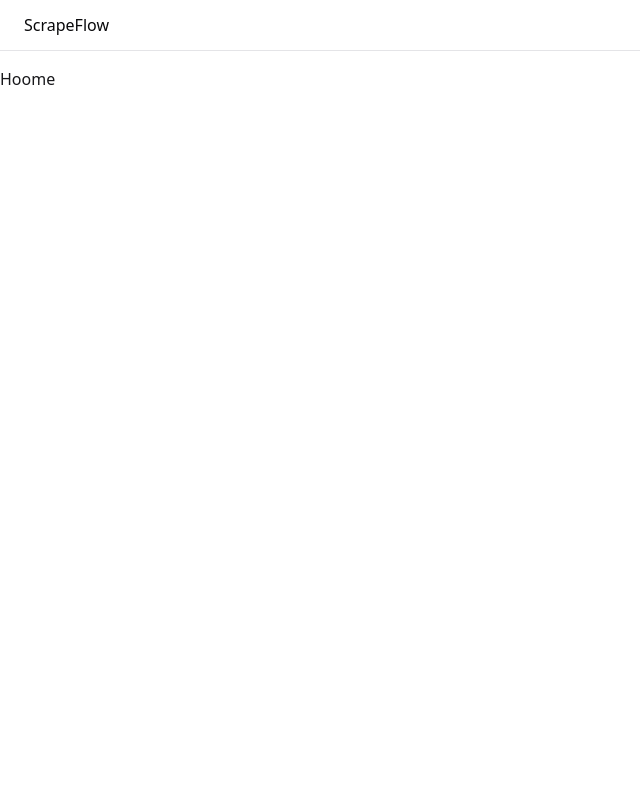
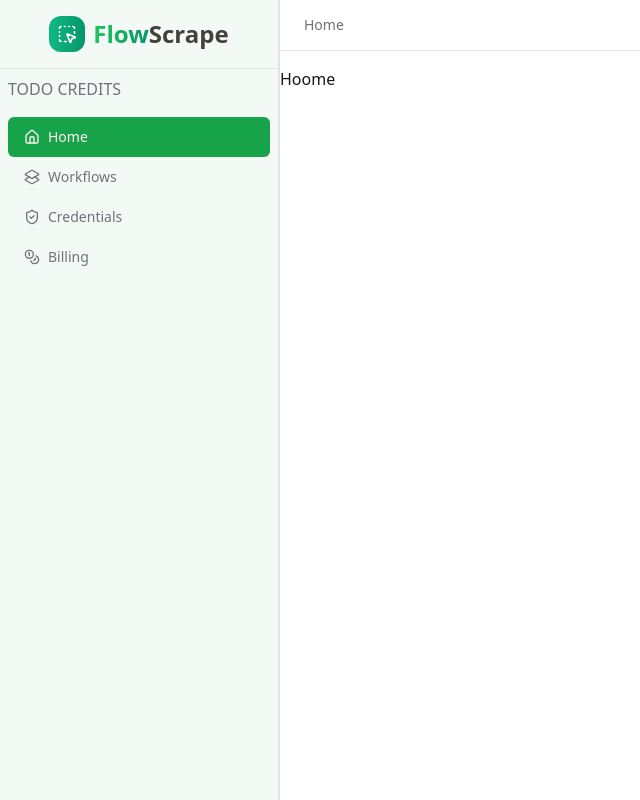
Before and after one commit to TriTran789/scrape-flow-learn-version, a Next.js app: page / in a window 1280 px wide. Shown: the whole page, without its empty margins (0-640 px from the left). Built offline with nearby package versions, Linux system fonts and the light colour scheme.

Commit message:
complete sidebar

```diff
--- a/app/(dashboard)/layout.tsx
+++ b/app/(dashboard)/layout.tsx
@@ -1,13 +1,15 @@
+import BreadcrumbHeader from "@/components/BreadcrumbHeader";
+import DesktopSidebar from "@/components/Sidebar";
 import { Separator } from "@/components/ui/separator";
 import React from "react";
 
 const layout = ({ children }: { children: React.ReactNode }) => {
   return (
     <div className="flex h-screen">
+      <DesktopSidebar />
       <div className="flex flex-col flex-1 min-h-screen">
-
         <header className="flex items-center justify-between px-6 py-4 h-[50px] container">
-          ScrapeFlow
+          <BreadcrumbHeader />
         </header>
         <Separator />
         <div className="overflow-auto">
--- /dev/null
+++ b/components/BreadcrumbHeader.tsx
@@ -0,0 +1,36 @@
+"use client";
+import { usePathname } from "next/navigation";
+import React from "react";
+import {
+  Breadcrumb,
+  BreadcrumbItem,
+  BreadcrumbLink,
+  BreadcrumbList,
+} from "./ui/breadcrumb";
+
+const BreadcrumbHeader = () => {
+  const pathname = usePathname();
+  const paths = pathname === "/" ? [""] : pathname?.split("/");
+  return (
+    <div className="flex items-center flex-start">
+      <Breadcrumb>
+        <BreadcrumbList>
+          {paths.map((path, index) => (
+            <React.Fragment key={index}>
+              <BreadcrumbItem>
+                <BreadcrumbLink
+                  href={`/${path}`}
+                  className="capitalize"
+                >
+                  {path === "" ? "Home" : path}
+                </BreadcrumbLink>
+              </BreadcrumbItem>
+            </React.Fragment>
+          ))}
+        </BreadcrumbList>
+      </Breadcrumb>
+    </div>
+  );
+};
+
+export default BreadcrumbHeader;
--- /dev/null
+++ b/components/Logo.tsx
@@ -0,0 +1,34 @@
+import { cn } from "@/lib/utils";
+import { SquareDashedMousePointer } from "lucide-react";
+import Link from "next/link";
+import React from "react";
+
+const Logo = ({
+  fontSize = "text-2xl",
+  iconSize = 20,
+}: {
+  fontSize?: string;
+  iconSize?: number;
+}) => {
+  return (
+    <Link
+      href={"/"}
+      className={cn(
+        "text-2xl font-extrabold flex items-center gap-2",
+        fontSize
+      )}
+    >
+      <div className="rounded-xl bg-gradient-to-r from-emerald-500 to-emerald-600 p-2">
+        <SquareDashedMousePointer size={iconSize} className="stroke-white" />
+      </div>
+      <div>
+        <span className="bg-gradient-to-r from-green-500 to-emerald-600 bg-clip-text text-transparent">
+          Flow
+        </span>
+        <span className="text-stone-700 dark:text-stone-300">Scrape</span>
+      </div>
+    </Link>
+  );
+};
+
+export default Logo;
--- /dev/null
+++ b/components/Sidebar.tsx
@@ -0,0 +1,71 @@
+"use client";
+import {
+  CoinsIcon,
+  HomeIcon,
+  Layers2Icon,
+  ShieldCheckIcon,
+} from "lucide-react";
+import React from "react";
+import Logo from "./Logo";
+import Link from "next/link";
+import { buttonVariants } from "./ui/button";
+import { usePathname } from "next/navigation";
+
+const routes = [
+  {
+    href: "",
+    label: "Home",
+    icon: HomeIcon,
+  },
+  {
+    href: "workflows",
+    label: "Workflows",
+    icon: Layers2Icon,
+  },
+  {
+    href: "credentials",
+    label: "Credentials",
+    icon: ShieldCheckIcon,
+  },
+  {
+    href: "billing",
+    label: "Billing",
+    icon: CoinsIcon,
+  },
+];
+
+const DesktopSidebar = () => {
+  const pathname = usePathname();
+  const activeRoute =
+    routes.find(
+      (route) => route.href.length > 0 && pathname.includes(route.href)
+    ) || routes[0];
+
+  return (
+    <div className="hidden relative md:block min-w-[280px] max-w-[280px] h-screen overflow-hidden w-full bg-primary/5 dark:bg-secondary/30 dark:text-foreground text-muted-foreground border-r-2 border-separate">
+      <div className="flex items-center justify-center gap-2 border-b-[1px] border-separate p-4">
+        <Logo />
+      </div>
+      <div className="p-2">TODO CREDITS</div>
+      <div className="flex flex-col p-2">
+        {routes.map((route) => (
+          <Link
+            href={route.href}
+            key={route.href}
+            className={buttonVariants({
+              variant:
+                activeRoute.href === route.href
+                  ? "sidebarActiveItem"
+                  : "sidebarItem",
+            })}
+          >
+            <route.icon size={20} />
+            {route.label}
+          </Link>
+        ))}
+      </div>
+    </div>
+  );
+};
+
+export default DesktopSidebar;
--- a/components/ui/button.tsx
+++ b/components/ui/button.tsx
@@ -18,6 +18,8 @@ const buttonVariants = cva(
           "bg-secondary text-secondary-foreground hover:bg-secondary/80",
         ghost: "hover:bg-accent hover:text-accent-foreground",
         link: "text-primary underline-offset-4 hover:underline",
+        sidebarItem: "gap-2 !justify-start hover:bg-accent hover:bg-primary/80 hover:text-primary-foreground",
+        sidebarActiveItem: "gap-2 !justify-start bg-primary text-primary-foreground hover:bg-primary/90"
       },
       size: {
         default: "h-10 px-4 py-2",
```
